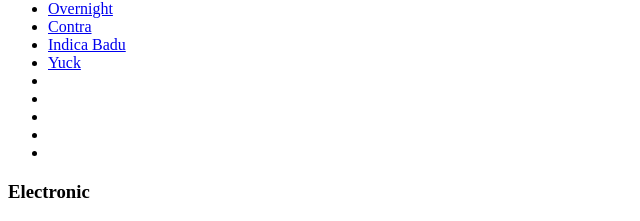
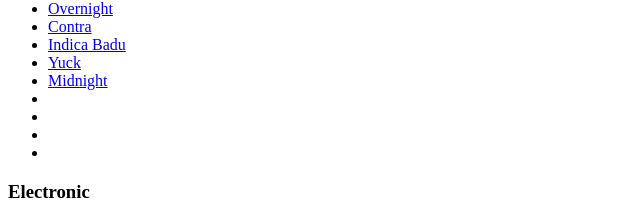
Before and after one commit to Bclajr/spotifyPlaylistProject, a plain HTML site: page index.html in a window 1280 px wide. Shown: the part 183-404 px from the top of the page, 0-640 px from the left. Drawn offline with Linux system fonts and the light colour scheme.

Commit message:
Add song Midnight to index.html

```diff
--- a/index.html
+++ b/index.html
@@ -20,7 +20,7 @@
             <li><a href="https://open.spotify.com/track/7u90MSvVyEjL0c8icaE7jl?si=PkdcDvxYToabanNpbbjuXA">Contra</a></li>
             <li><a href="https://open.spotify.com/track/0jqBo5RYn008f4ZY8kPewW?si=ZDZ5xxDiSGmuN6qxIxfldg">Indica Badu</a></li>
             <li><a href="https://open.spotify.com/track/0D5CXSUx8GOCHSY8KWgi9h?si=hjoMvk3ZQpqw6O0s6343wQ">Yuck</a></li>
-            <li><a href=""></a></li>
+            <li><a href="https://open.spotify.com/track/1GtVGc1UYin3zpMUdNSSpM?si=3niXsl2qS86rfJNrV7_6OQ">Midnight</a></li>
             <li><a href=""></a></li>
             <li><a href=""></a></li>
             <li><a href=""></a></li>
```
